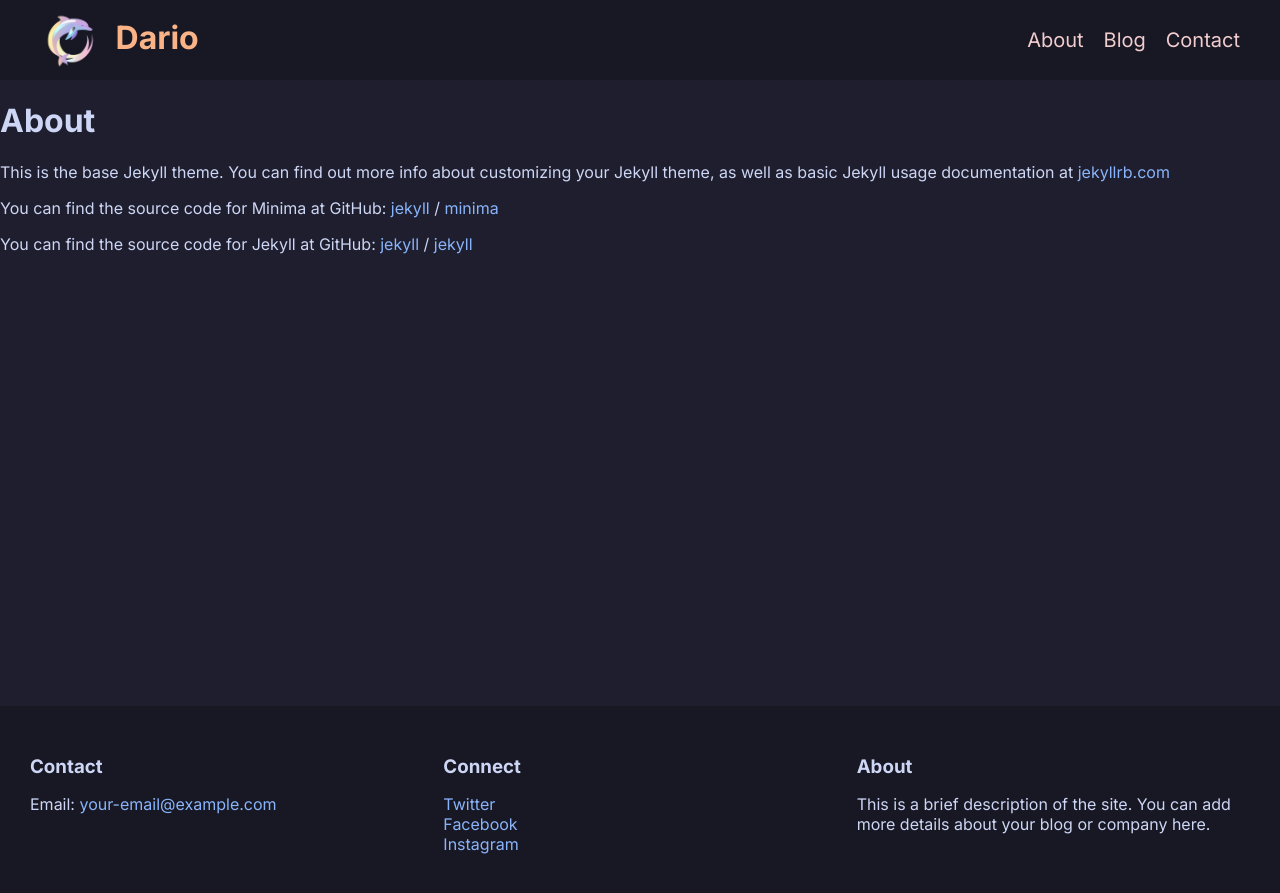
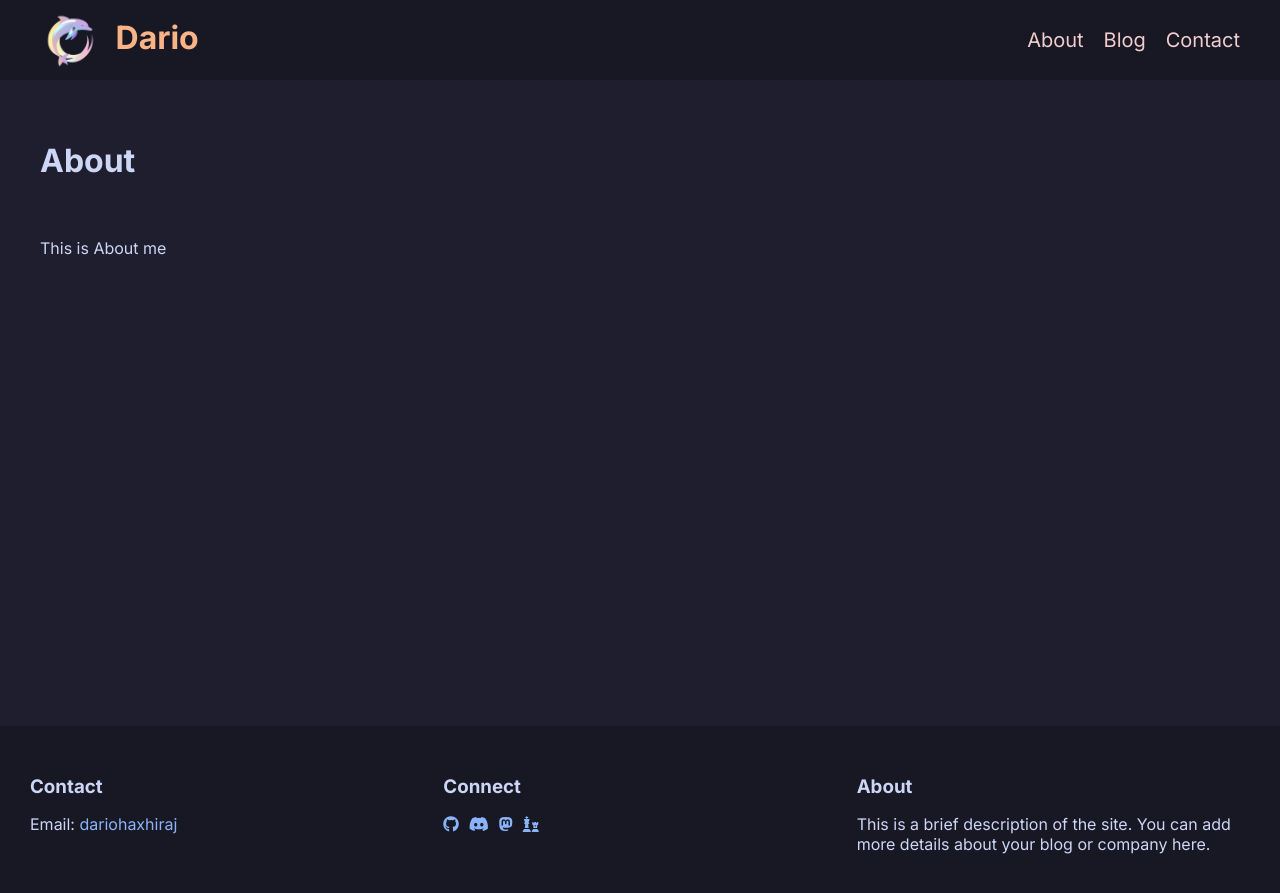
Before and after one commit to low-perry/dario_blog, a Jekyll site: the page built from about.markdown, in a window 1280 px wide. Shown: the top 893 px of the page. Built offline with Jekyll 4.4.1, drawn with Linux system fonts in a browser that asks for light colours.

Commit message:
Fix social media icons, links and position, change email

```diff
--- a/_includes/footer.html
+++ b/_includes/footer.html
@@ -1,15 +1,15 @@
 <footer>
     <div class="footer-section">
         <h3>Contact</h3>
-        <p>Email: <a href="mailto:your-email@example.com">your-email@example.com</a></p>
+        <p>Email: <a href="mailto:dariohaxhiraj@gmail.com">dariohaxhiraj</a></p>
     </div>
-    <div class="footer-section">
+    <div class="footer-section connect">
         <h3>Connect</h3>
         <ul class="social-media">
-            <li><a href="https://twitter.com/yourprofile" target="_blank">Twitter</a></li>
-            <li><a href="https://facebook.com/yourprofile" target="_blank">Facebook</a></li>
-            <li><a href="https://instagram.com/yourprofile" target="_blank">Instagram</a></li>
-        </ul>
+            <li><a href="https://github.com/low-perry" target="_blank"><i class="fab fa-github"></i></a></li>
+            <li><a href="https://discord.com/users/1218160635964030996" target="_blank"><i class="fab fa-discord"></i></a></li>
+            <li><a href="https://mastodon.social/@lowperry" target="_blank"><i class="fab fa-mastodon"></i></a></li>
+            <li><a href="https://www.chess.com/member/dar9794" target="_blank"><i class="fas fa-chess"></i></a></li>
     </div>
     <div class="footer-section">
         <h3>About</h3>
--- a/_layouts/main.html
+++ b/_layouts/main.html
@@ -6,6 +6,7 @@
     <title>{{ page.title }}</title>
     <link rel="stylesheet" href="{{ '/assets/css/main.css' | relative_url }}">
     <link href="https://fonts.googleapis.com/css2?family=Inter:wght@400;700&display=swap" rel="stylesheet">
+    <link rel="stylesheet" href="https://cdnjs.cloudflare.com/ajax/libs/font-awesome/6.0.0-beta3/css/all.min.css">
 </head>
 <body>
     {% include header.html %}
--- a/_layouts/page.html
+++ b/_layouts/page.html
@@ -2,4 +2,5 @@
 layout: main
 ---
 <h1>{{page.title}}</h1>
+<div style="height: 20px;"></div>
 {{content}}
--- a/about.markdown
+++ b/about.markdown
@@ -4,15 +4,4 @@ title: About
 permalink: /about/
 ---
 
-This is the base Jekyll theme. You can find out more info about customizing your Jekyll theme, as well as basic Jekyll usage documentation at [jekyllrb.com](https://jekyllrb.com/)
-
-You can find the source code for Minima at GitHub:
-[jekyll][jekyll-organization] /
-[minima](https://github.com/jekyll/minima)
-
-You can find the source code for Jekyll at GitHub:
-[jekyll][jekyll-organization] /
-[jekyll](https://github.com/jekyll/jekyll)
-
-
-[jekyll-organization]: https://github.com/jekyll
+This is About me
--- a/assets/css/main.css
+++ b/assets/css/main.css
@@ -6,6 +6,8 @@
     --title-font-size: 32px;
     --link-color: #89b4fa;
     --font-family: 'Inter', sans-serif;
+    --main-padding: 20px;
+    --main-margin: 20px;
 }
 
 header {
@@ -85,6 +87,8 @@ a {
 
 main {
     flex: 1;
+    padding: var(--main-padding);
+    margin: var(--main-margin);
 }
 
 footer {
@@ -109,6 +113,20 @@ footer {
     list-style-type: none;
     padding: 0;
 }
+
+.social-media {
+    list-style-type: none;
+    padding: 0;
+    display: flex;
+}
+
+.social-media li {
+    margin: 0 10px 0 0;
+}
+
+
+
+
 
 /* Responsive styles */
 @media (max-width: 768px) {
@@ -150,4 +168,8 @@ footer {
         margin: 10px 0;
         text-align: center;
     }
+
+    .social-media {
+        justify-content: center;
+    }
 }
```
